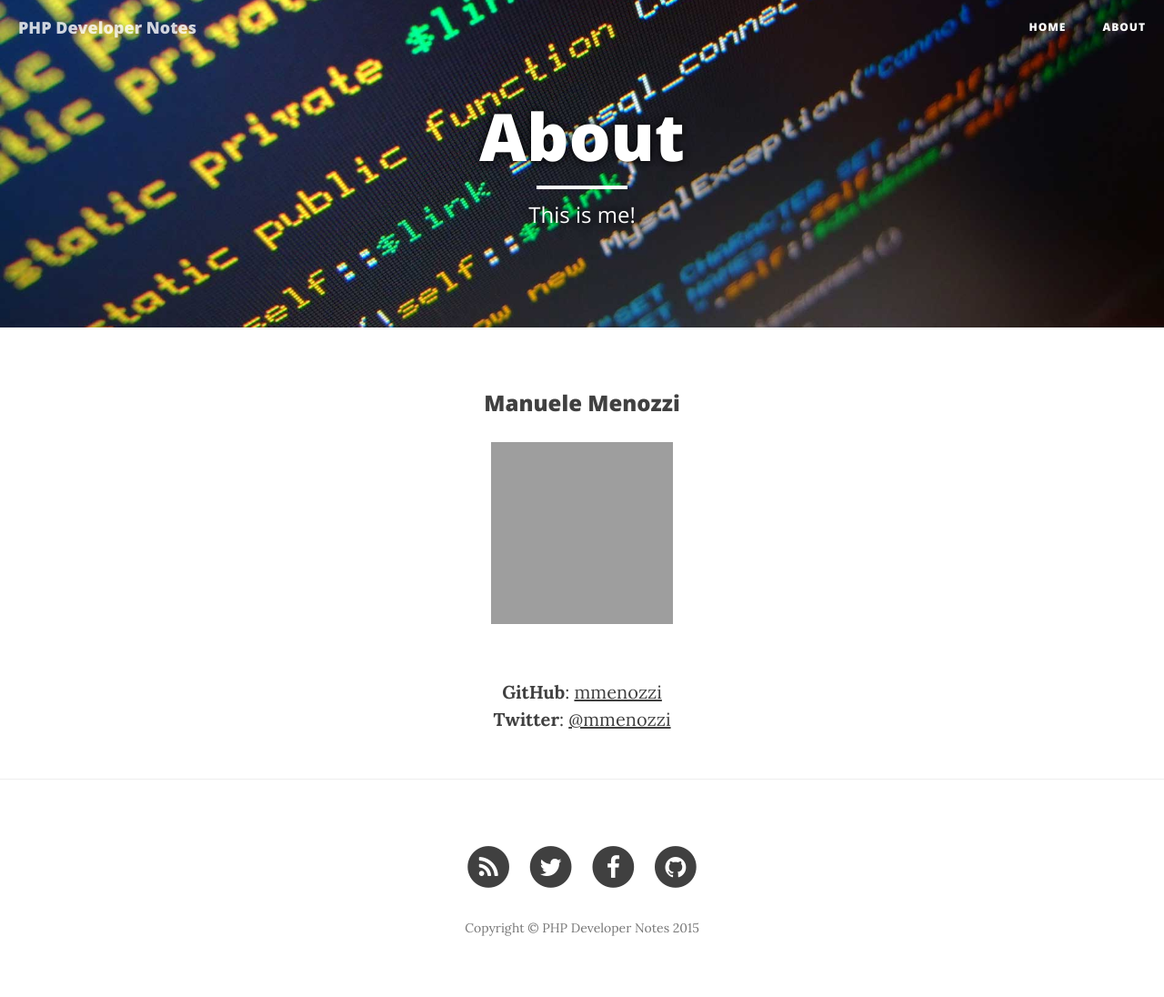
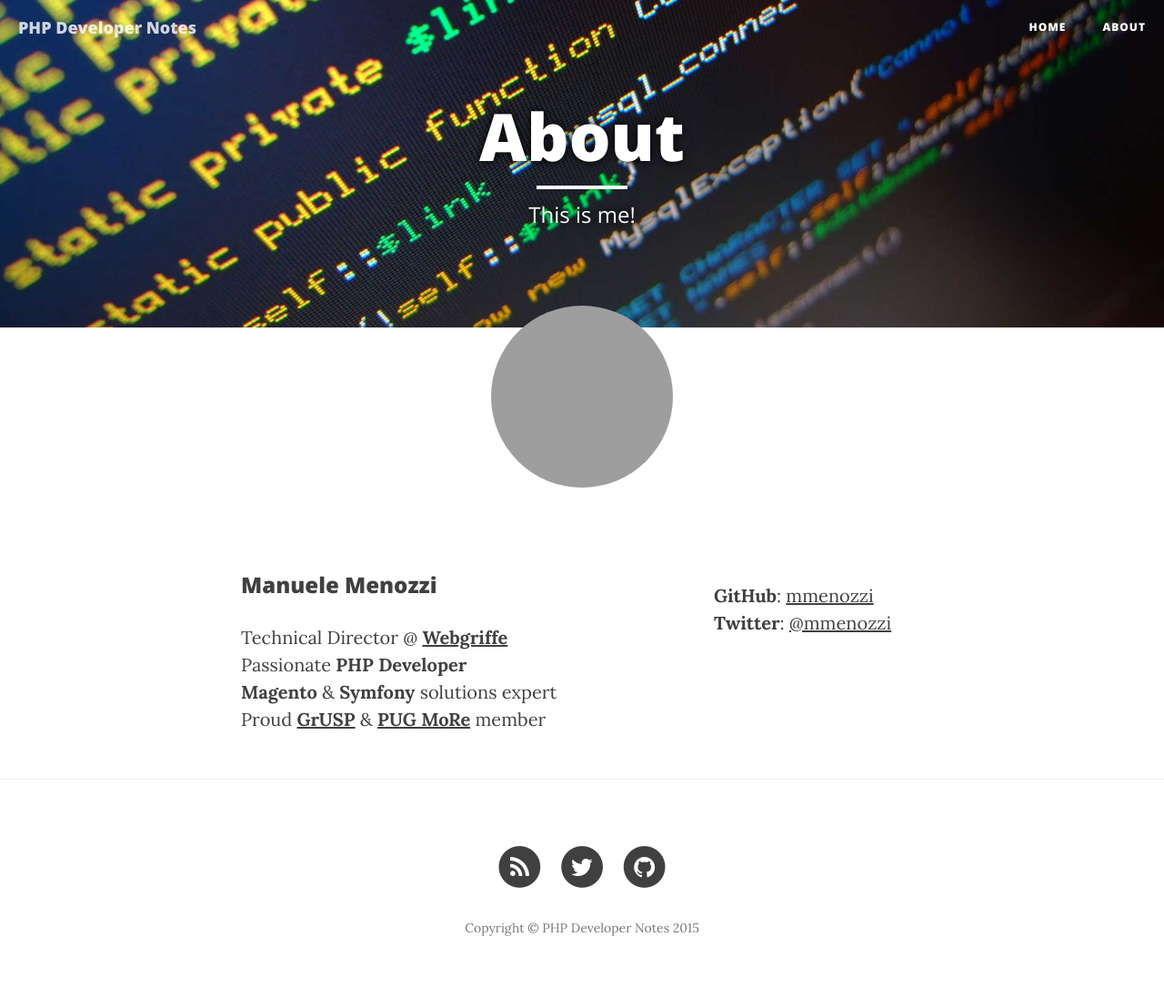
Before and after one commit to mmenozzi/mmenozzi.github.io, a Jekyll site: the page built from about.html, in a window 1280 px wide. Shown: the whole page at 91% size. Built offline with Jekyll 4.4.1, drawn with Linux system fonts in a browser that asks for light colours; nearby versions of some CDN libraries; grey boxes are pictures that could not be loaded.

Commit message:
About page improvements

```diff
--- a/_config.yml
+++ b/_config.yml
@@ -7,7 +7,7 @@ baseurl: ""
 url: "http://mmenozzi.github.io"
 twitter_username: mmenozzi
 github_username:  mmenozzi
-facebook_username:  manuele.menozzi
+#facebook_username:  manuele.menozzi
 
 # Build settings
 markdown: kramdown
--- a/about.html
+++ b/about.html
@@ -4,12 +4,22 @@ title: About
 description: This is me!
 ---
 
-<h3 class="text-center">Manuele Menozzi</h3>
-<p class="text-center">
-    <img src="http://www.gravatar.com/avatar/8c6973dad7179d7238b6e42adc8add08" alt="Gravatar" style="margin: 0 auto;" />
-    <br />
-    <br />
-    <strong>GitHub</strong>: <a href="https://github.com/mmenozzi">mmenozzi</a>
-    <br />
-    <strong>Twitter</strong>: <a href="https://twitter.com/mmenozzi">@mmenozzi</a>
-</p>
+<img src="http://www.gravatar.com/avatar/8c6973dad7179d7238b6e42adc8add08" alt="Gravatar" style="margin: 0 auto; position:relative; top: -74px;" class="img-circle" />
+<div class="row">
+    <div class="col-xs-12 col-sm-8">
+        <h3>Manuele Menozzi</h3>
+        <p>
+            Technical Director @ <strong><a href="http://www.webgriffe.com/">Webgriffe</a></strong><br />
+            Passionate <strong>PHP Developer</strong><br />
+            <strong>Magento</strong> & <strong>Symfony</strong> solutions expert<br />
+            Proud <strong><a href="http://www.grusp.org/">GrUSP</a></strong> & <strong><a href="http://more.grusp.org/">PUG MoRe</a></strong> member
+        </p>
+    </div>
+    <div class="col-xs-12 col-sm-4">
+        <p>
+            <strong>GitHub</strong>: <a href="https://github.com/mmenozzi">mmenozzi</a>
+            <br />
+            <strong>Twitter</strong>: <a href="https://twitter.com/mmenozzi">@mmenozzi</a>
+        </p>
+    </div>
+</div>
```
